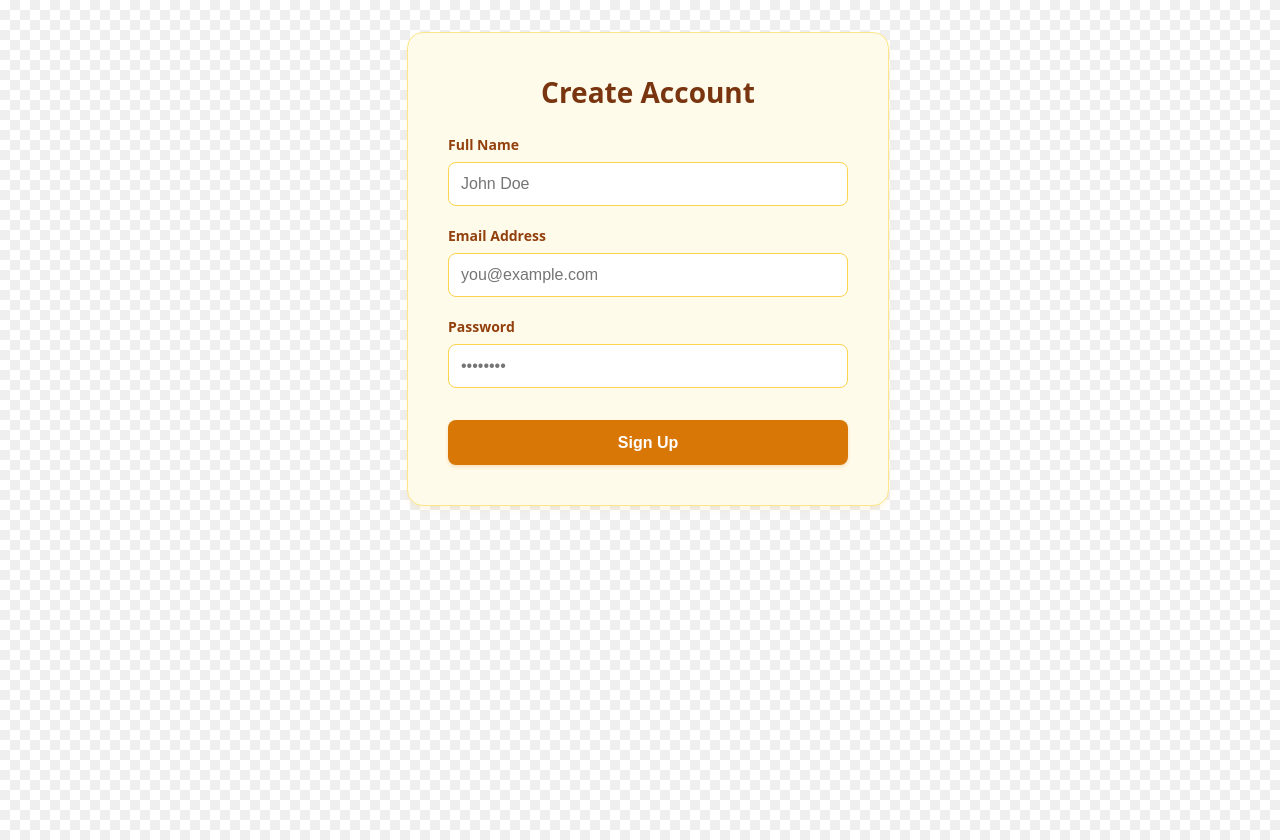
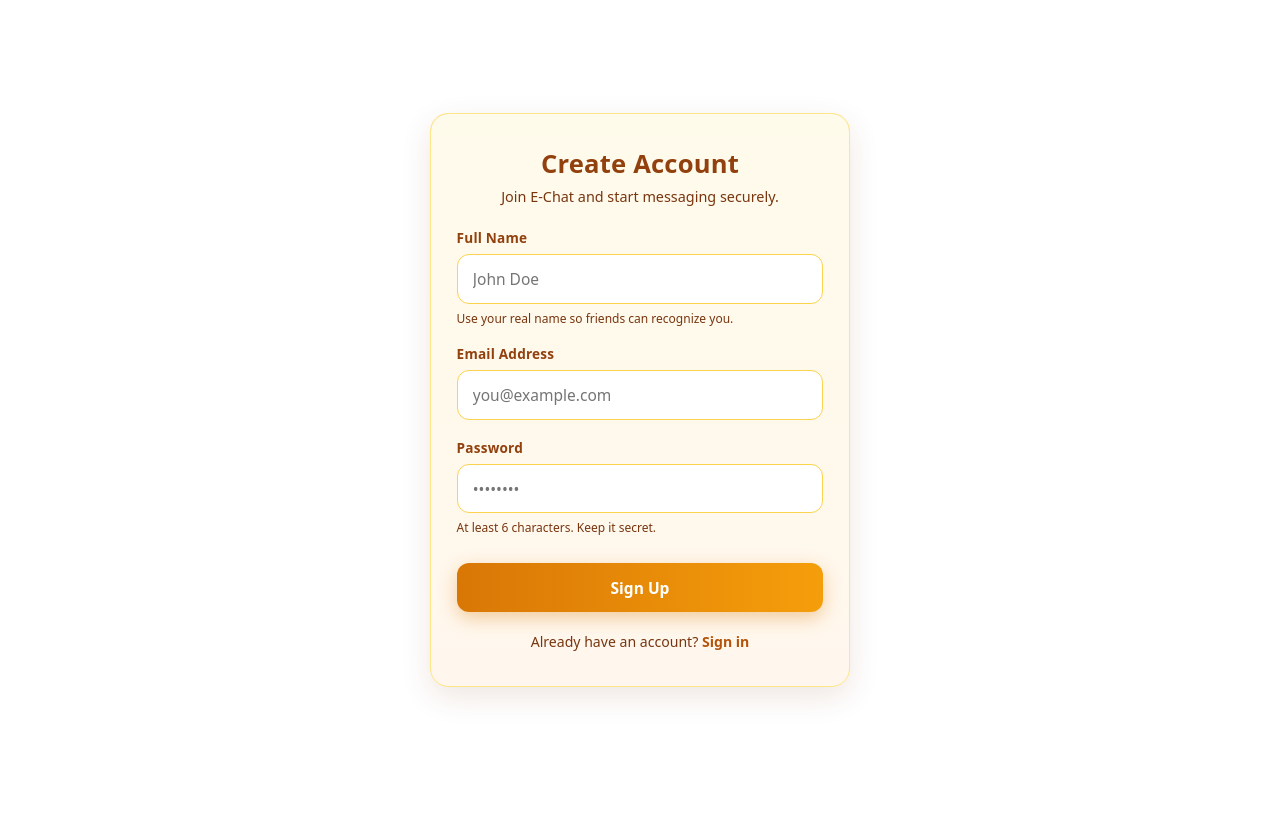
Before and after one commit to kingauonmuhammad-sudo/E-Chat, a website: page public/index.html in a window 1280 px wide. After the commit the page ends 800 px from the top, so only its background shows below. Drawn offline with nearby package versions, Linux system fonts and the light colour scheme.

Commit message:
Update index.html

```diff
--- a/public/index.html
+++ b/public/index.html
@@ -1,72 +1,233 @@
 <!DOCTYPE html>
 <html lang="en">
+<head>
+  <meta charset="UTF-8" />
+  <meta name="viewport" content="width=device-width, initial-scale=1.0" />
+  <title>E-Chat – Create Account</title>
+  <style>
+    :root {
+      --bg: #fef3c7;
+      --bg-soft: #fffbeb;
+      --panel: #ffffff;
+      --primary: #f59e0b;
+      --primary-dark: #d97706;
+      --primary-darker: #b45309;
+      --text: #451a03;
+      --text-soft: #78350f;
+      --text-muted: #92400e;
+      --border: #fde68a;
+      --border-soft: #fcd34d;
+      --shadow: 0 10px 30px rgba(120, 53, 15, 0.12);
+      --shadow-soft: 0 6px 18px rgba(120, 53, 15, 0.08);
+    }
 
-<head>
-    <meta charset="UTF-8">
-    <meta name="viewport" content="width=device-width, initial-scale=1.0">
-    <title>E-CHat</title>
-    <script src="/socket.io/socket.io.js"></script>
-    <script defer src="./app.js"></script>
-    <style>
+    * {
+      margin: 0;
+      padding: 0;
+      box-sizing: border-box;
+      font-family: ui-sans, system-ui, -apple-system, Segoe UI, Roboto, "Helvetica Neue", Arial, sans-serif;
+    }
+
     body {
       width: 100%;
       min-height: 100vh;
-            box-sizing: border-box;
-            background-color: #ffffff;
-            background-image:
-                linear-gradient(45deg, #efefef 25%, transparent 25%, transparent 75%, #efefef 75%, #efefef 100%),
-                linear-gradient(45deg, #efefef 25%, white 25%, white 75%, #efefef 75%, #efefef 100%);
-            background-position: 0 0, 10px 10px;
-            background-size: 20px 20px;
-            background-clip: border-box;
-            background-repeat: repeat;
-            background-attachment: scroll;
+      display: flex;
+      align-items: center;
+      justify-content: center;
+      background: radial-gradient(120deg, #fff7ed, #fef3c7);
+      color: var(--text);
+      padding: 1.2rem;
+    }
+
+    .card {
+      width: 100%;
+      max-width: 420px;
+      background: linear-gradient(180deg, #fffbeb, #fff7ed);
+      border: 1px solid var(--border);
+      border-radius: 18px;
+      padding: 2rem 1.6rem 2.2rem;
+      box-shadow: var(--shadow);
+      position: relative;
+      overflow: hidden;
+    }
+
+    .card::before {
+      content: "";
+      position: absolute;
+      inset: -2px;
+      border-radius: 20px;
+      padding: 2px;
+      background: linear-gradient(135deg, rgba(245, 158, 11, 0.35), rgba(251, 191, 36, 0.15));
+      -webkit-mask: linear-gradient(#fff 0 0) content-box, linear-gradient(#fff 0 0);
+      -webkit-mask-composite: xor;
+      mask: linear-gradient(#fff 0 0) content-box, linear-gradient(#fff 0 0);
+      mask-composite: exclude;
+      pointer-events: none;
+    }
+
+    .header {
+      text-align: center;
+      margin-bottom: 1.4rem;
+    }
+
+    .title {
+      font-size: 1.6rem;
+      font-weight: 800;
+      color: var(--text-muted);
+      letter-spacing: 0.2px;
+      margin-bottom: 0.35rem;
+    }
+
+    .subtitle {
+      font-size: 0.9rem;
+      color: var(--text-soft);
+    }
+
+    .form-group {
+      margin-bottom: 1.1rem;
+    }
+
+    label {
+      display: block;
+      margin-bottom: 0.45rem;
+      font-size: 0.85rem;
+      font-weight: 700;
+      color: var(--text-muted);
+      letter-spacing: 0.2px;
+    }
+
+    input {
+      width: 100%;
+      padding: 0.8rem 0.95rem;
+      border: 1px solid var(--border-soft);
+      border-radius: 12px;
+      background: var(--panel);
+      color: var(--text);
+      font-size: 0.97rem;
+      outline: none;
+      transition: border-color 0.12s ease, box-shadow 0.12s ease, transform 0.08s ease;
+    }
+
+    input:focus {
+      border-color: var(--primary);
+      box-shadow: 0 0 0 4px rgba(245, 158, 11, 0.12);
+      transform: translateY(-1px);
+    }
+
+    .hint {
+      font-size: 0.75rem;
+      color: var(--text-soft);
+      margin-top: 0.35rem;
+    }
+
+    .submit-btn {
+      width: 100%;
+      margin-top: 0.6rem;
+      padding: 0.85rem;
+      background: linear-gradient(90deg, var(--primary-dark), #f59e0b);
+      color: white;
+      border: none;
+      border-radius: 12px;
+      font-size: 0.97rem;
+      font-weight: 800;
+      cursor: pointer;
+      transition: filter 0.12s ease, transform 0.08s ease, box-shadow 0.12s ease;
+      box-shadow: 0 6px 18px rgba(217, 119, 6, 0.35);
+    }
+
+    .submit-btn:hover {
+      filter: brightness(1.05);
+      transform: translateY(-1px);
+      box-shadow: 0 8px 22px rgba(217, 119, 6, 0.4);
+    }
+
+    .submit-btn:active {
+      transform: translateY(0);
+    }
+
+    .footer {
+      margin-top: 1.2rem;
+      text-align: center;
+      font-size: 0.88rem;
+      color: var(--text-soft);
+    }
+
+    .footer a {
+      color: var(--primary-darker);
+      font-weight: 700;
+      text-decoration: none;
+      transition: color 0.12s ease;
+    }
+
+    .footer a:hover {
+      color: var(--primary);
+    }
+
+    @media (max-width: 480px) {
+      .card {
+        padding: 1.6rem 1.1rem 1.8rem;
+      }
+
+      .title {
+        font-size: 1.4rem;
+      }
     }
   </style>
 </head>
-
 <body>
-    <form action="/auth/regestor" method="POST"
-        style="background-color: #fffbeb; max-width: 400px; margin: 2rem auto; padding: 2.5rem; border-radius: 16px; border: 1px solid #fde68a; box-shadow: 0 4px 6px -1px rgba(251, 191, 36, 0.1), 0 2px 4px -1px rgba(251, 191, 36, 0.06); font-family: system-ui, -apple-system, BlinkMacSystemFont, 'Segoe UI', Roboto, sans-serif;">
-        <h2 style="margin: 0 0 1.5rem 0; color: #78350f; font-size: 1.75rem; font-weight: 700; text-align: center;">
-            Create Account</h2>
-
-        <div style="margin-bottom: 1.25rem;">
-            <label for="name"
-                style="display: block; margin-bottom: 0.5rem; color: #92400e; font-size: 0.875rem; font-weight: 600;">Full
-                Name</label>
-            <input type="text" id="name" name="name" required placeholder="John Doe"
-                style="width: 100%; padding: 0.75rem; border: 1px solid #fcd34d; border-radius: 8px; background-color: #ffffff; color: #451a03; font-size: 1rem; box-sizing: border-box; outline: none; transition: border-color 0.2s;"
-                onfocus="this.style.borderColor='#d97706'; this.style.boxShadow='0 0 0 3px rgba(217, 119, 6, 0.15)'"
-                onblur="this.style.borderColor='#fcd34d'; this.style.boxShadow='none'">
+  <div class="card">
+    <div class="header">
+      <div class="title">Create Account</div>
+      <div class="subtitle">Join E‑Chat and start messaging securely.</div>
     </div>
 
-        <div style="margin-bottom: 1.25rem;">
-            <label for="email"
-                style="display: block; margin-bottom: 0.5rem; color: #92400e; font-size: 0.875rem; font-weight: 600;">Email
-                Address</label>
-            <input type="email" id="email" name="email" required placeholder="you@example.com"
-                style="width: 100%; padding: 0.75rem; border: 1px solid #fcd34d; border-radius: 8px; background-color: #ffffff; color: #451a03; font-size: 1rem; box-sizing: border-box; outline: none; transition: border-color 0.2s;"
-                onfocus="this.style.borderColor='#d97706'; this.style.boxShadow='0 0 0 3px rgba(217, 119, 6, 0.15)'"
-                onblur="this.style.borderColor='#fcd34d'; this.style.boxShadow='none'">
+    <form action="/auth/register" method="POST">
+      <div class="form-group">
+        <label for="name">Full Name</label>
+        <input
+          type="text"
+          id="name"
+          name="name"
+          required
+          placeholder="John Doe"
+          autocomplete="name"
+        />
+        <div class="hint">Use your real name so friends can recognize you.</div>
       </div>
 
-        <div style="margin-bottom: 2rem;">
-            <label for="password"
-                style="display: block; margin-bottom: 0.5rem; color: #92400e; font-size: 0.875rem; font-weight: 600;">Password</label>
-            <input type="password" id="password" name="password" required placeholder="••••••••"
-                style="width: 100%; padding: 0.75rem; border: 1px solid #fcd34d; border-radius: 8px; background-color: #ffffff; color: #451a03; font-size: 1rem; box-sizing: border-box; outline: none; transition: border-color 0.2s;"
-                onfocus="this.style.borderColor='#d97706'; this.style.boxShadow='0 0 0 3px rgba(217, 119, 6, 0.15)'"
-                onblur="this.style.borderColor='#fcd34d'; this.style.boxShadow='none'">
+      <div class="form-group">
+        <label for="email">Email Address</label>
+        <input
+          type="email"
+          id="email"
+          name="email"
+          required
+          placeholder="you@example.com"
+          autocomplete="email"
+        />
       </div>
 
-        <button type="submit"
-            style="width: 100%; padding: 0.85rem; background-color: #d97706; color: #ffffff; border: none; border-radius: 8px; font-size: 1rem; font-weight: 600; cursor: pointer; transition: background-color 0.2s; box-shadow: 0 2px 4px rgba(217, 119, 6, 0.2);"
-            onmouseover="this.style.backgroundColor='#b45309'" onmouseout="this.style.backgroundColor='#d97706'">
-            Sign Up
-        </button>
+      <div class="form-group">
+        <label for="password">Password</label>
+        <input
+          type="password"
+          id="password"
+          name="password"
+          required
+          placeholder="••••••••"
+          minlength="6"
+          autocomplete="new-password"
+        />
+        <div class="hint">At least 6 characters. Keep it secret.</div>
+      </div>
+
+      <button type="submit" class="submit-btn">Sign Up</button>
     </form>
 
+    <div class="footer">
+      Already have an account?
+      <a href="/auth/login">Sign in</a>
+    </div>
+  </div>
 </body>
-
 </html>
```
Lines whose indentation alone changed are shown as unchanged.
